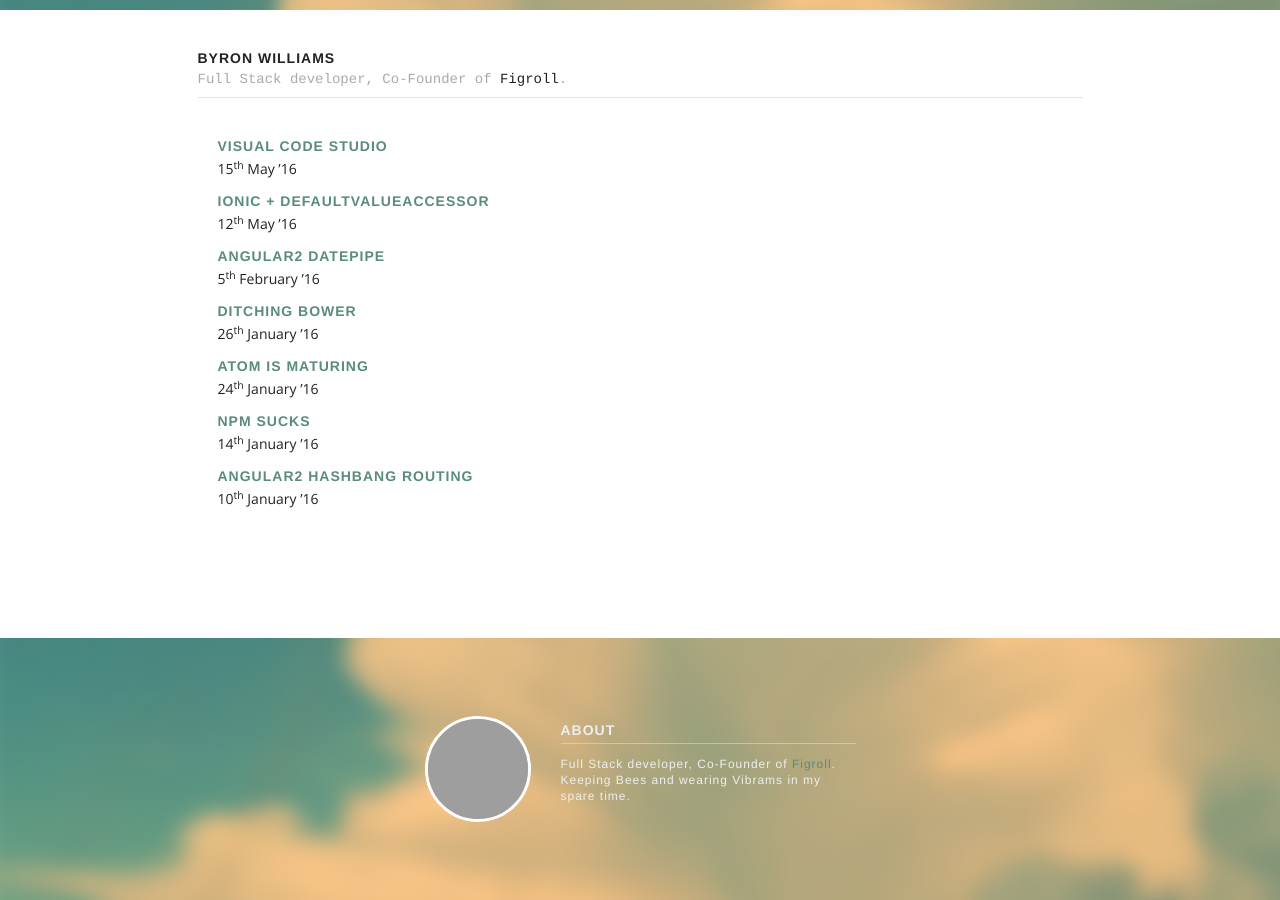
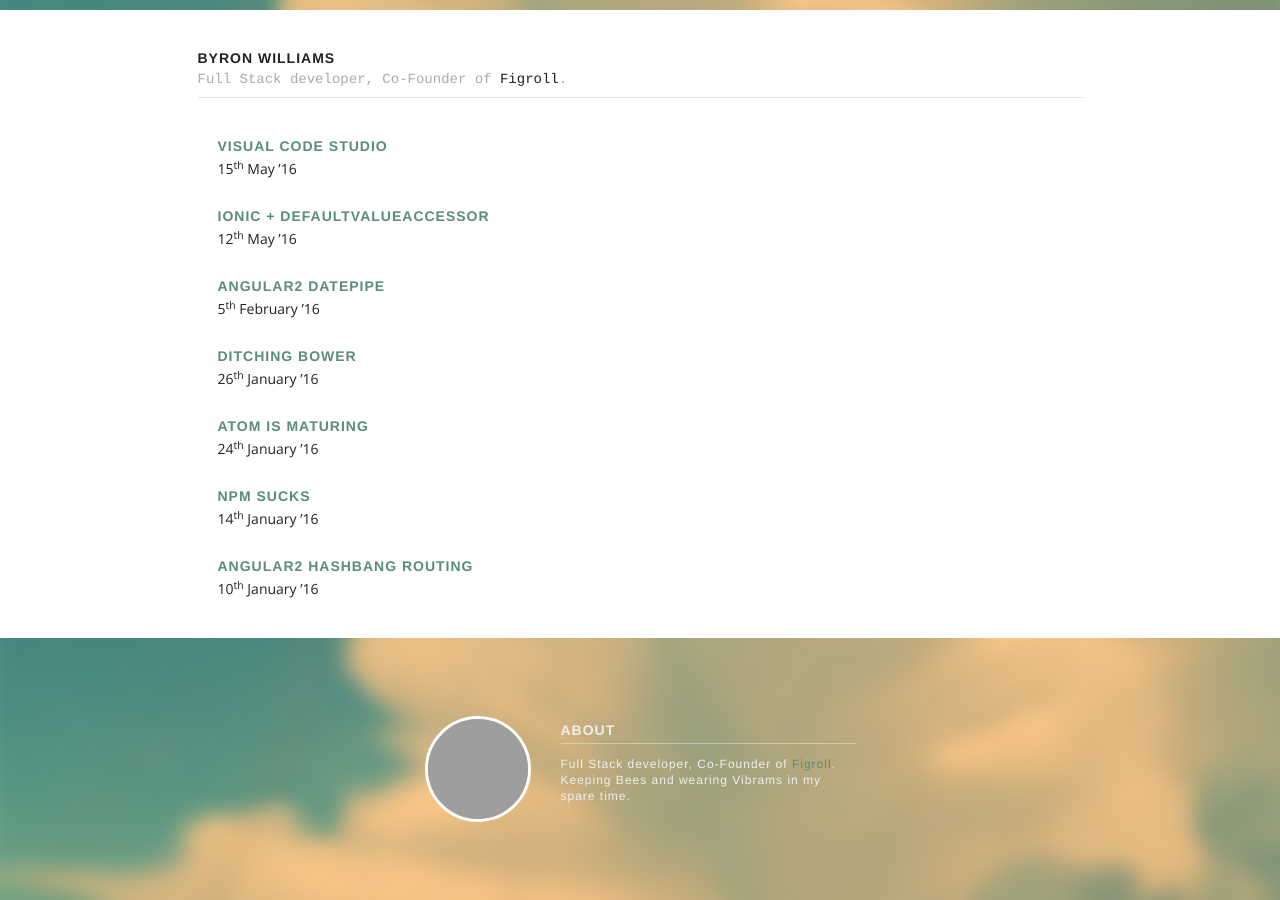
Before and after one commit to byronwilliams/112percent.com, a Jekyll site: the page built from index.html, in a window 1280 px wide. Built offline with Jekyll 4.4.1, drawn with Linux system fonts in a browser that asks for light colours; some web fonts are replaced; the list of posts is cut into pages by our own code; grey boxes are pictures that could not be loaded.

Commit message:
Adding padding to the post list on homepage

```diff
--- a/css/screen.scss
+++ b/css/screen.scss
@@ -37,5 +37,11 @@ figure {
 }
 
 .post-list {
-    margin:15px 20px;
+    margin-bottom: 40px;
 }
+
+.post-list__item {
+  margin-bottom: 30px;
+  margin-left: 20px;
+  //margin: 15px 20px;
+}
--- a/index.html
+++ b/index.html
@@ -3,14 +3,17 @@ layout: default
 ---
 
 <!-- This loops through the paginated posts -->
+<div class="post-list">
   {% for post in paginator.posts %}
-    <div class="post-list">
+      <div class="post-list__item">
           <a href="{{ site.baseurl }}{{ post.url }}"><h1>{{ post.title }}</h1></a>
           <div class="">
               <span class="ordinal">{{ post.date | date: "%e" }}</span> {{ post.date | date: "%B &#8217;%y" }}
           </div>
       </div>
   {% endfor %}
+</div>
+
 
 {% if paginator.total_pages > 1 %}
 <ul class="pagination">
```
Lines whose indentation alone changed are shown as unchanged.
